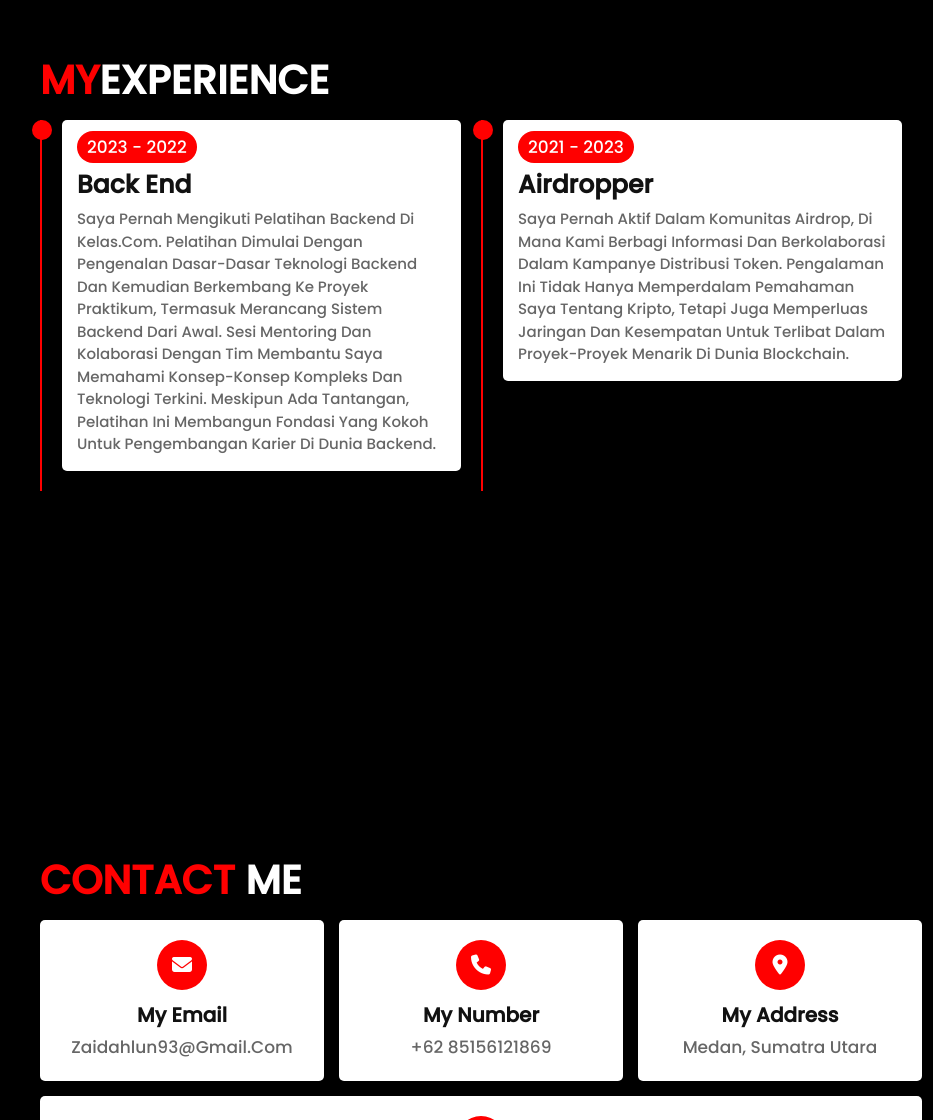
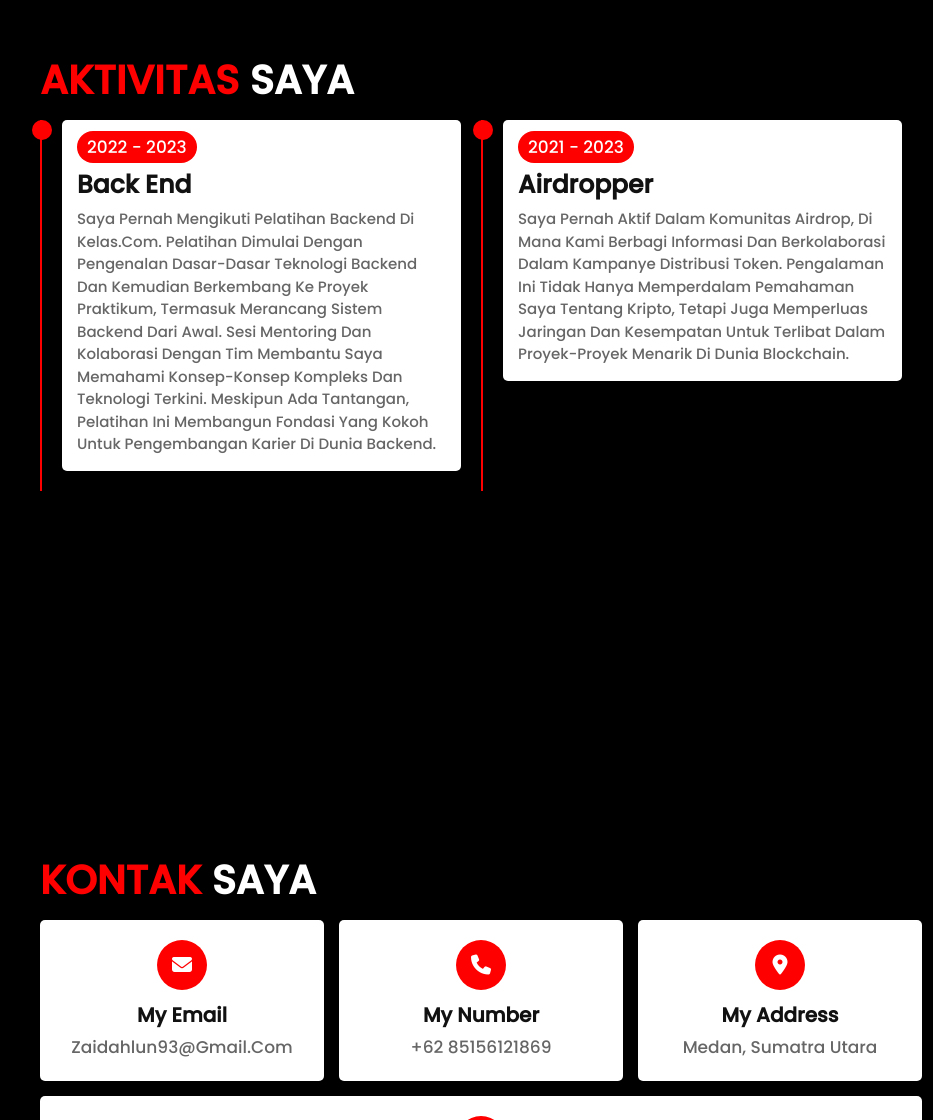
Before and after one commit to zaidahlun/profile, a plain HTML site: page index.html in a window 1280 px wide. Shown: the part 2360-3480 px from the top of the page, without its empty margins (309-1242 px from the left). Drawn offline with Linux system fonts and the light colour scheme.

Commit message:
Update index.html

```diff
--- a/index.html
+++ b/index.html
@@ -189,11 +189,11 @@
 
     <!-- experience section -->
     <section class="experience" id="experience">
-      <h1 class="heading"><span>My</span>Experience</h1>
+      <h1 class="heading"><span>Aktivitas </span>Saya</h1>
       <div class="box-container">
         <div class="box">
           <div class="content">
-            <span>2023 - 2022</span>
+            <span>2022 - 2023</span>
             <h3>Back End</h3>
             <p>Saya pernah mengikuti pelatihan backend di kelas.com.
               Pelatihan dimulai dengan pengenalan dasar-dasar teknologi
@@ -217,7 +217,7 @@
 
     <!-- Contact Start -->
     <section class="contact" id="contact">
-      <h1 class="heading"><span>Contact </span>Me</h1>
+      <h1 class="heading"><span>Kontak </span>Saya</h1>
       <div class="icons-container">
         <div class="icons">
           <i class="fas fa-envelope"></i>
```
